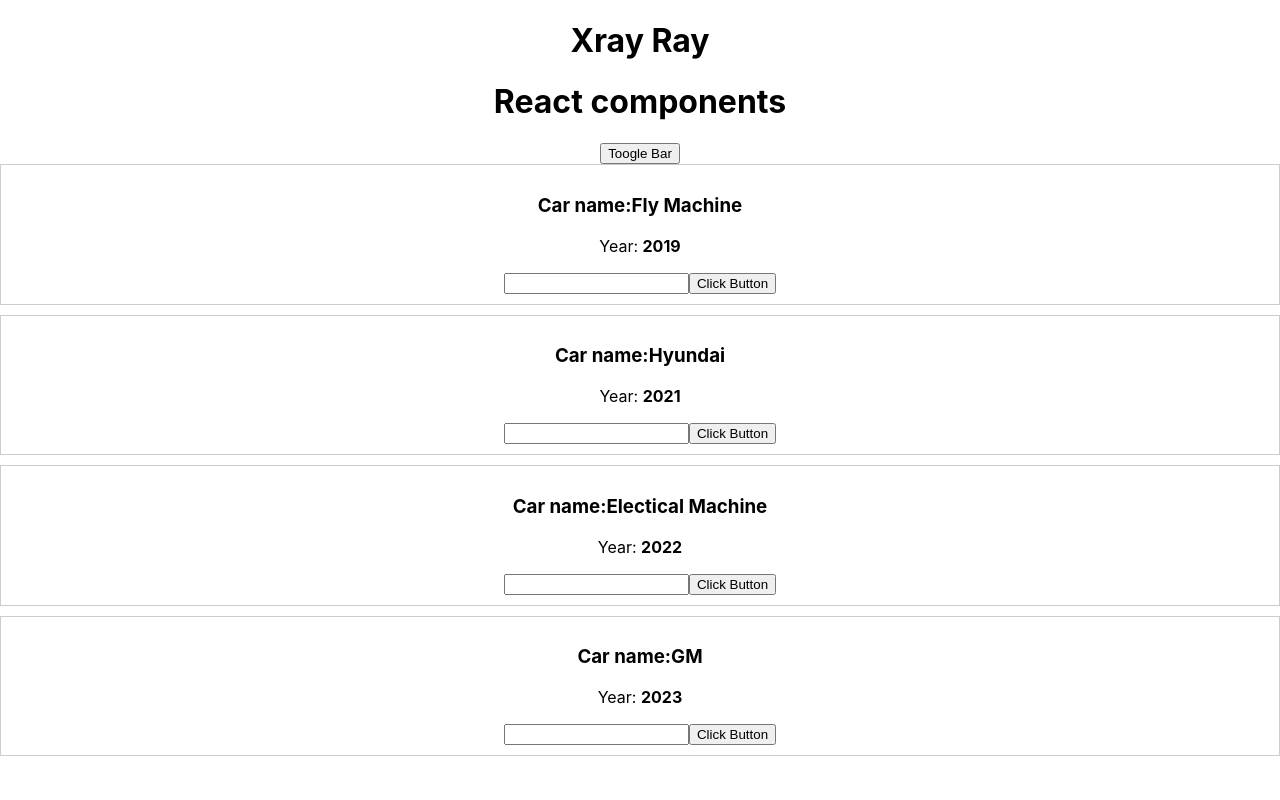
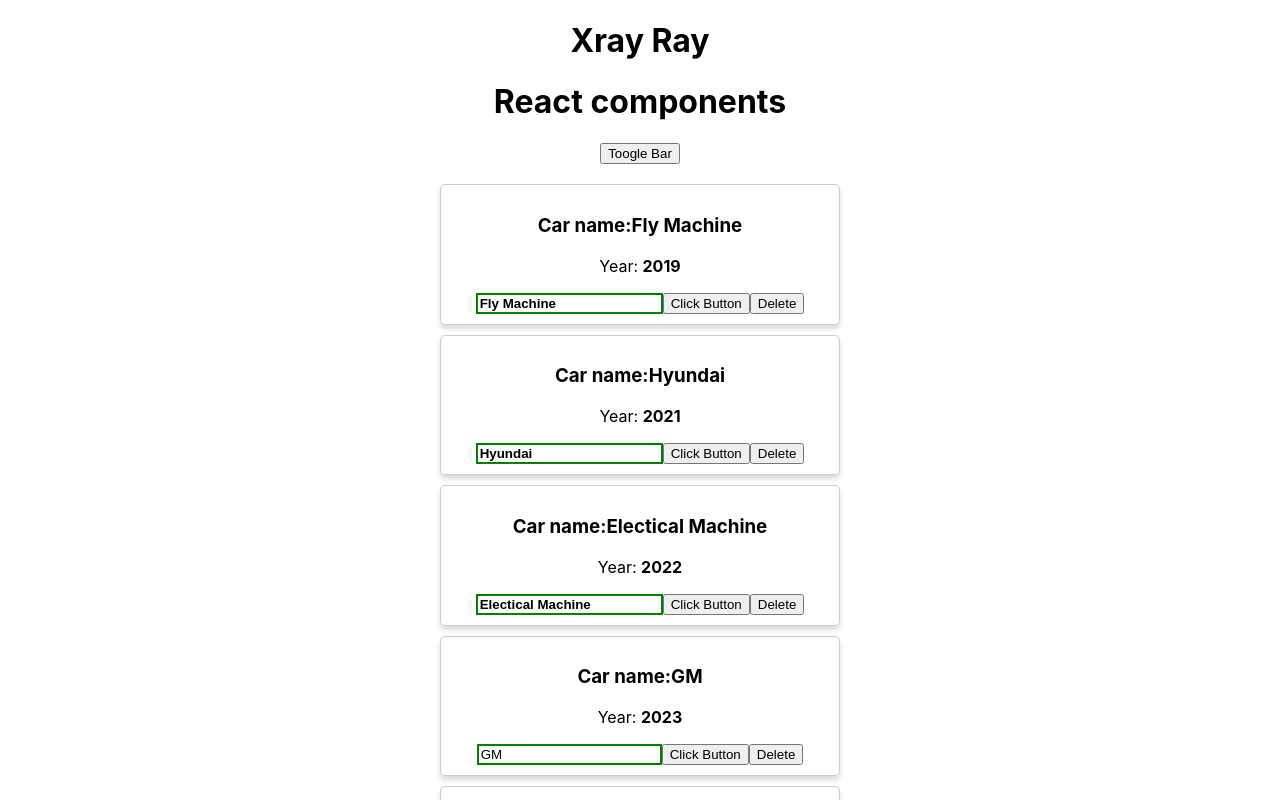
Before and after one commit to world-magics/ReactP1, a React (Create React App) app: page / in a window 1280 px wide. Both pictures are taken after a click on the button "Toogle Bar". Shown: the top 800 px of the page. Built offline with nearby package versions, Linux system fonts and the light colour scheme; the HTML template or start-up script is replaced by a standard one.

Commit message:
add radium style dynamic

```diff
--- a/package.json
+++ b/package.json
@@ -6,6 +6,8 @@
     "@testing-library/jest-dom": "^5.16.1",
     "@testing-library/react": "^12.1.2",
     "@testing-library/user-event": "^13.5.0",
+    "@types/sass-loader": "^8.0.3",
+    "radium": "^0.26.1",
     "react": "^17.0.2",
     "react-dom": "^17.0.2",
     "react-scripts": "5.0.0",
--- a/src/App.js
+++ b/src/App.js
@@ -15,6 +15,10 @@ class App extends Component{
       {name:'Hyundai',year:2021},
       {name:'Electical Machine',year:2022},
       {name:'GM',year:2023},
+      {name:'Lacetii',year:2024},
+      {name:'General',year:2025},
+      {name:'Mobile',year:2026},
+      {name:'Lexus',year:2027},
     ],
     pageTitle:'React components',
     showCars:false
@@ -55,6 +59,15 @@ class App extends Component{
 
        this.state.cars[index]=car
   }
+
+  deleteHandler=(index)=>{
+     console.log("delete");
+    //  this.setState({pageTitle:'Deleted'})
+
+      const cars=this.state.cars.concat();
+      cars.splice(index,1)
+      this.setState({cars})
+    }
   // handleInput=(event)=>{
   //   // console.log("sda",event.target.value);
   //   this.setState({
@@ -78,6 +91,7 @@ class App extends Component{
         year={car.year}
         onChangeTitle={()=>this.changeTitleHandler(car.name)}
         onChangeName={event=>this.onChangeName(event.target.value,index)}
+        onDelete={this.deleteHandler.bind(this,index)}
         />
       )
     })
@@ -111,7 +125,14 @@ class App extends Component{
     <h1>{this.state.pageTitle}</h1>
     {/* <button onClick={this.changeTitleHandler.bind(this,'Changed!') }>Change title</button> */}
     <button onClick={this.toggleCarsHandler}>Toogle Bar</button>
+
+    <div style={{
+      width:400,
+      margin:'auto',
+      paddingTop:'20px',
+      }}>
     {cars}
+    </div>
 
 
 
--- /dev/null
+++ b/src/Car/Car.css
@@ -0,0 +1,34 @@
+.Car{
+    border:1px solid #ccc;
+    margin-bottom:10px;
+    display:block;
+    padding:10px;
+    box-shadow:0 4px 5px 0 rgba(0,0,0,.14);
+    border-radius:5px;
+    -webkit-border-radius:5px;
+    -moz-border-radius:5px;
+    -ms-border-radius:5px;
+    -o-border-radius:5px;
+    transition: border,box-shadow .3s ;
+    -webkit-transition: border,box-shadow .3s ;
+    -moz-transition: border,box-shadow .3s ;
+    -ms-transition: border,box-shadow .3s ;
+    -o-transition: border,box-shadow .3s ;
+    cursor: pointer;
+}
+.input{
+
+}
+.input:active, .input:focus{
+    outline: none;
+}
+.input.green{
+    border:2px solid green;
+}
+.input.red{
+    border:2px solid red;
+}
+.input.bold{
+    border: 2px solid green;
+    font-weight: bold;
+}
--- a/src/Car/Car.jsx
+++ b/src/Car/Car.jsx
@@ -1,5 +1,6 @@
 import React,{useState} from "react";
-
+import Radium from 'radium'
+import './Car.css'
 // const [state, setState] = useState(0);
 // const random1=()=>{
 //     setState({Math.round(Math.random*10)});
@@ -7,19 +8,33 @@ import React,{useState} from "react";
 
 
 
-function Car(props) {
+const Car=props=> {
     // const [state, setState] = useState(10);
 
     // const random1=()=>{
     //     setState(Math.round(Math.random()*10));
     // }
+    const inputClasses=['input']
+    if(props.name!==''){
+        inputClasses.push('green');
+    }
+    else{
+        inputClasses.push('red');
+    }
+
+    if(props.name.length>4){
+        inputClasses.push('bold');
+    }
+    const style={
+        border:'1 2px solid #ccc',
+        boxShadow:'0 4px 5px 0 rgba(0, 0, 0, .14)',
+        ':hover':{
+            border:'1px solid red',
+            boxShadow:'0 14px 45px 0 rgba(0,0,0,.25)'
+        }
+    }
     return (
-        <div style={{
-            border:'1px solid #ccc',
-            marginBottom:'10px',
-            display:'block',
-            padding:'10px'
-        }}>
+        <div className="Car" style={style}>
         {/* <h1>Xray Random {state}</h1>
 
         <button onClick={random1}>Random</button> */}
@@ -27,10 +42,15 @@ function Car(props) {
         <h3>Car name:{props.name}</h3>
         {props.children}
         <p>Year: <strong>{props.year}</strong></p>
-        <input type="text" onChange={props.onChangeName}  />
+        <input
+        type="text"
+        onChange={props.onChangeName}
+        value={props.name}
+        className={inputClasses.join(' ')} />
         <button onClick={props.onChangeTitle}>Click Button</button>
+        <button onClick={props.onDelete}>Delete</button>
         </div>
     )
 }
 
-export default Car
+export default Radium(Car)
```
Also changed, not shown: src/ModulSCss/Appscs.jsx (added, +9 -0 lines), src/App.module.scss (added), 1 other file (tests, documents, lock files or other folders).
